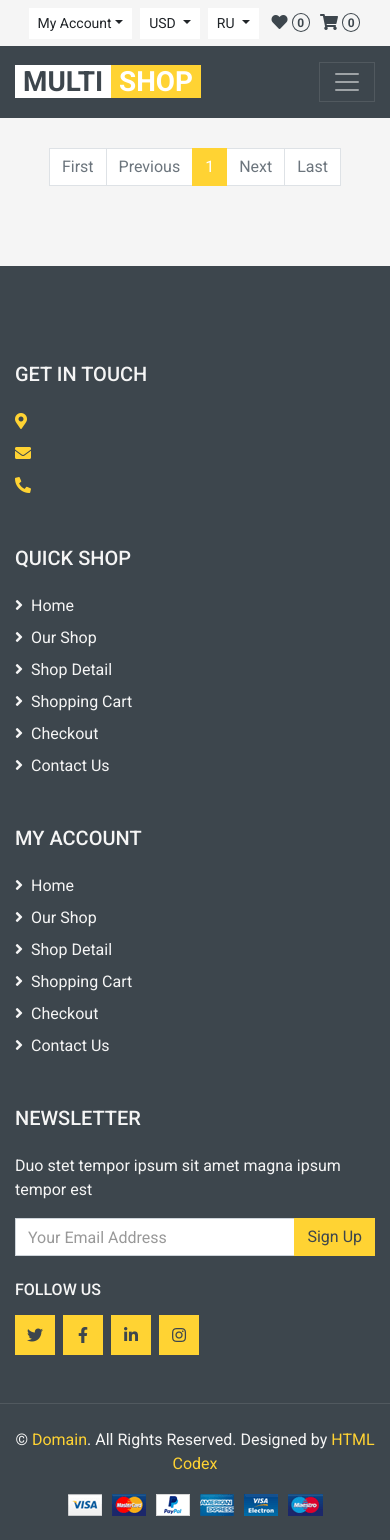
After one commit to Muhammadali1620/SHOP-TWO--VERSION, a Django app: page /products/wishlist/ in a window 390 px wide. The commit adds this page. Run offline with Django 5.2, Linux system fonts and the light colour scheme; the visitor is signed in with stand-in values (Sample User, id 1); data that the repository does not hold is empty; some libraries are stand-ins or nearby versions.

Commit message:
wishlist

```diff
--- a/apps/general/context_processors.py
+++ b/apps/general/context_processors.py
@@ -1,6 +1,8 @@
 from apps.categories.models import MainCategory
 from apps.general.models import General
+from apps.wishlists.models import Wishlist
 
 
 def general(request):
-    return {'store_data': General.objects.first(), 'categories': MainCategory.objects.all().order_by('pk')[0:12]}
+    user_wishlist = Wishlist.objects.filter(user_id=request.user.pk).values_list('product_id', flat=True)
+    return {'store_data': General.objects.first(), 'categories': MainCategory.objects.all().order_by('pk')[0:12], 'user_wishlist':user_wishlist}
--- a/apps/products/urls.py
+++ b/apps/products/urls.py
@@ -1,8 +1,10 @@
-from apps.products.views import product_list, product_detail
+from apps.products.views import product_list, product_detail, product_wishlist, wishlist
 from django.urls import path
 
 
 urlpatterns = [
     path('', product_list, name='product-list' ),
     path('detail/<int:pk>', product_detail, name='product-detail' ),
+    path('creat-wishlist/<int:pk>', product_wishlist, name='product-wishlist' ),
+    path('wishlist/', wishlist, name='wishlist' ),
 ]
--- a/apps/products/views.py
+++ b/apps/products/views.py
@@ -1,10 +1,12 @@
-from django.shortcuts import render
+from django.shortcuts import render, redirect
 from apps.features.models import Feature
 from django.db.models import F, Q
 from apps.products.models import Product
 from math import ceil
 from django.shortcuts import get_object_or_404
 from django.core.paginator import Paginator
+
+from apps.wishlists.models import Wishlist
 
 
 def product_list(request):
@@ -48,11 +50,8 @@ def product_list(request):
     pageinator = Paginator(products, 9)
     number_page = request.GET.get('page', '1')
     page_obj = pageinator.get_page(number_page)
-
-
     context={
         'page_obj':page_obj,
-        'products':products,
         'features':features,
         # 'previouse':int(page) - minus,
         # 'next':int(page) + plus,
@@ -67,3 +66,27 @@ def product_detail(request, pk):
         'product':product
     }
     return render(request, template_name='products/product_detail.html', context=context)
+
+
+def product_wishlist(request, pk):
+    user = request.user
+    obj = Wishlist.objects.get_or_create(user_id=user.pk, product_id=pk)
+    if not user.is_authenticated:
+        return redirect('register-page')
+    if False in obj:
+        Wishlist.objects.get(user_id=user.pk, product_id=pk).delete()
+    return redirect('product-list')
+
+
+def wishlist(request):
+    user = request.user
+    products = Wishlist.objects.filter(user_id=user.pk)
+    if not user.is_authenticated:
+        return redirect('register-page')
+    pageinator = Paginator(products, 9)
+    number_page = request.GET.get('page', '1')
+    page_obj = pageinator.get_page(number_page)
+    context = {
+        'page_obj':page_obj
+    }
+    return render(request, template_name='products/product_wishlist.html', context=context)
--- a/apps/wishlists/models.py
+++ b/apps/wishlists/models.py
@@ -4,8 +4,8 @@ from apps.products.models import Product
 
 
 class Wishlist(models.Model):
-    user = models.ForeignKey(CustomUser, on_delete=models.CASCADE)
-    product = models.ForeignKey(Product, on_delete=models.CASCADE)
+    user = models.ForeignKey(CustomUser, on_delete=models.CASCADE, related_name='wishlist')
+    product = models.ForeignKey(Product, on_delete=models.CASCADE, related_name='wishlist')
 
     created_at = models.DateTimeField(auto_now_add=True)
 
--- a/templates/base.html
+++ b/templates/base.html
@@ -186,9 +186,9 @@
                         </div>
                     </div>
                     <div class="navbar-nav ml-auto py-0 d-none d-lg-block">
-                        <a href="" class="btn px-0">
+                        <a href="{% url 'wishlist' %}" class="btn px-0">
                             <i class="fas fa-heart text-primary"></i>
-                            <span class="badge text-secondary border border-secondary rounded-circle" style="padding-bottom: 2px;">0</span>
+                            <span class="badge text-secondary border border-secondary rounded-circle" style="padding-bottom: 2px;">{{ user_wishlist.count }}</span>
                         </a>
                         <a href="" class="btn px-0 ml-3">
                             <i class="fas fa-shopping-cart text-primary"></i>
--- a/templates/products/product_list.html
+++ b/templates/products/product_list.html
@@ -80,7 +80,7 @@
                                     <img class="img-fluid w-100" src="{% static 'img/product-1.jpg' %}" alt="">
                                     <div class="product-action">
                                         <a class="btn btn-outline-dark btn-square" href=""><i class="fa fa-shopping-cart"></i></a>
-                                        <a class="btn btn-outline-dark btn-square" href=""><i class="far fa-heart"></i></a>
+                                        <a class="btn btn-outline-dark btn-square" href="{% url 'product-wishlist' pk=product.pk %}"><img {% if product.pk in user_wishlist %} src="{% static 'img/heart-active.jpg' %}" {% else %} src="{% static 'img/heart-disable.jpg' %}" {% endif %} alt=""></a>
                                         <a class="btn btn-outline-dark btn-square" href=""><i class="fa fa-sync-alt"></i></a>
                                         <a class="btn btn-outline-dark btn-square" href=""><i class="fa fa-search"></i></a>
                                     </div>
--- /dev/null
+++ b/templates/products/product_wishlist.html
@@ -0,0 +1,83 @@
+{% extends 'base.html' %}
+{% load static %}
+{% block content %}
+<!-- Shop Start -->
+<div class="container-fluid">
+    <div class="row px-xl-5">
+        <!-- Shop Product Start -->
+        <div class="col-lg-9 col-md-8">
+            <div class="row pb-3">
+                {% for obj in page_obj %}
+                    <div class="col-lg-4 col-md-6 col-sm-6 pb-1">
+                        <div class="product-item bg-light mb-4">
+                            <div class="product-img position-relative overflow-hidden">
+                                <img class="img-fluid w-100" src="{% static 'img/product-1.jpg' %}" alt="">
+                                <div class="product-action">
+                                    <a class="btn btn-outline-dark btn-square" href=""><i class="fa fa-shopping-cart"></i></a>
+                                    <a class="btn btn-outline-dark btn-square" href="{% url 'product-wishlist' pk=obj.product.pk %}"><img {% if product.pk in user_wishlist %} src="{% static 'img/heart-active.jpg' %}" {% else %} src="{% static 'img/heart-disable.jpg' %}" {% endif %} alt=""></a>
+                                    <a class="btn btn-outline-dark btn-square" href=""><i class="fa fa-sync-alt"></i></a>
+                                    <a class="btn btn-outline-dark btn-square" href=""><i class="fa fa-search"></i></a>
+                                </div>
+                            </div>
+                            <div class="text-center py-4">
+                                <a class="h6 text-decoration-none text-truncate" href="">{{ obj.product.get_title }}</a>
+                                <div class="d-flex align-items-center justify-content-center mt-2">
+                                    <h5>123$</h5>
+                                </div>
+                                <div class="d-flex align-items-center justify-content-center mb-1">
+                                    <small class="fa fa-star text-primary mr-1"></small>
+                                    <small class="fa fa-star text-primary mr-1"></small>
+                                    <small class="fa fa-star text-primary mr-1"></small>
+                                    <small class="fa fa-star text-primary mr-1"></small>
+                                    <small class="fa fa-star text-primary mr-1"></small>
+                                    <small>(99)</small>
+                                </div>
+                            </div>
+                        </div>
+                    </div>
+                {% endfor %}
+                <div class="col-12">
+                    <nav>
+                        <ul class="pagination justify-content-center">
+                            {% if page_obj.has_previous %}
+                                <li class="page-item">
+                                    <a class="page-link" href="?page=1">First</a>
+                                </li>
+                                <li class="page-item">
+                                    <a class="page-link" href="?page={{ page_obj.previous_page_number }}">Previous</a>
+                                </li>
+                                <li class="page-item">
+                                    <a class="page-link" href="?page={{ page_obj.previous_page_number }}">{{ page_obj.previous_page_number }}</a>
+                                </li>
+                            {% else %}
+                                <li class="page-item disabled"><a class="page-link">First</a></span></li>
+                                <li class="page-item disabled"><a class="page-link">Previous</span></a></li>
+                            {% endif %}
+                                <li class="page-item active">
+                                    <a class="page-link">{{ page_obj.number }}</a>
+                                </li>
+                            {% if page_obj.has_next %}
+                                <li class="page-item ">
+                                    <a class="page-link" href="?page={{ page_obj.next_page_number }}">{{ page_obj.next_page_number }}</a>
+                                </li>
+                                <li class="page-item">
+                                    <a class="page-link" href="?page={{ page_obj.next_page_number }}">Next</a>
+                                </li>
+                                <li class="page-item">
+                                    <a class="page-link" href="?page={{ page_obj.paginator.num_pages }}">Last</a>
+                                </li>
+                            {% else %}
+                                <li class="page-item disabled"><a class="page-link">Next</a></span></li>
+                                <li class="page-item disabled"><a class="page-link">Last</span></a></li>
+                            {% endif %}
+                        </ul>
+                    </nav>
+                </div>
+            </div>
+        </div>
+        <!-- Shop Product End -->
+    </div>
+</div>
+<!-- Shop End -->
+
+{% endblock  %}
```
Also changed, not shown: static/img/heart-active.jpg (added), static/img/heart-disable.jpg (added).
